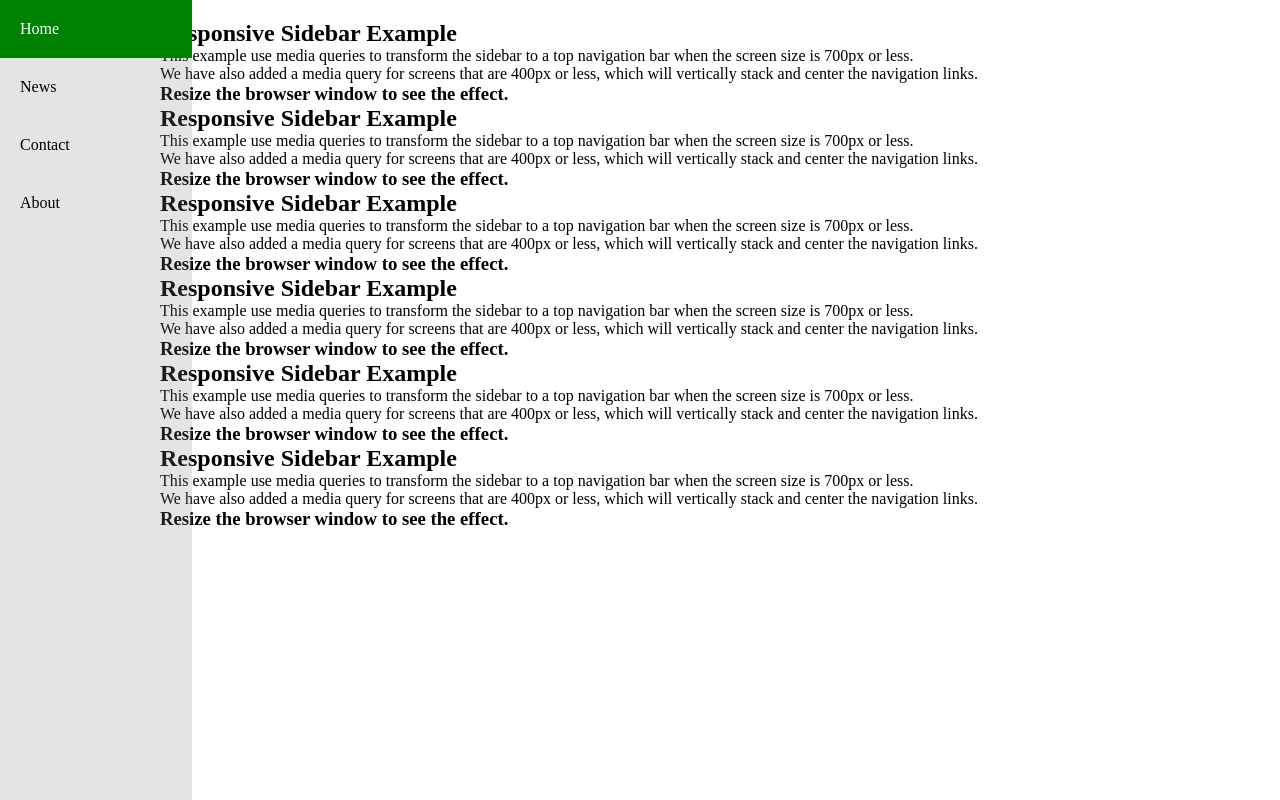
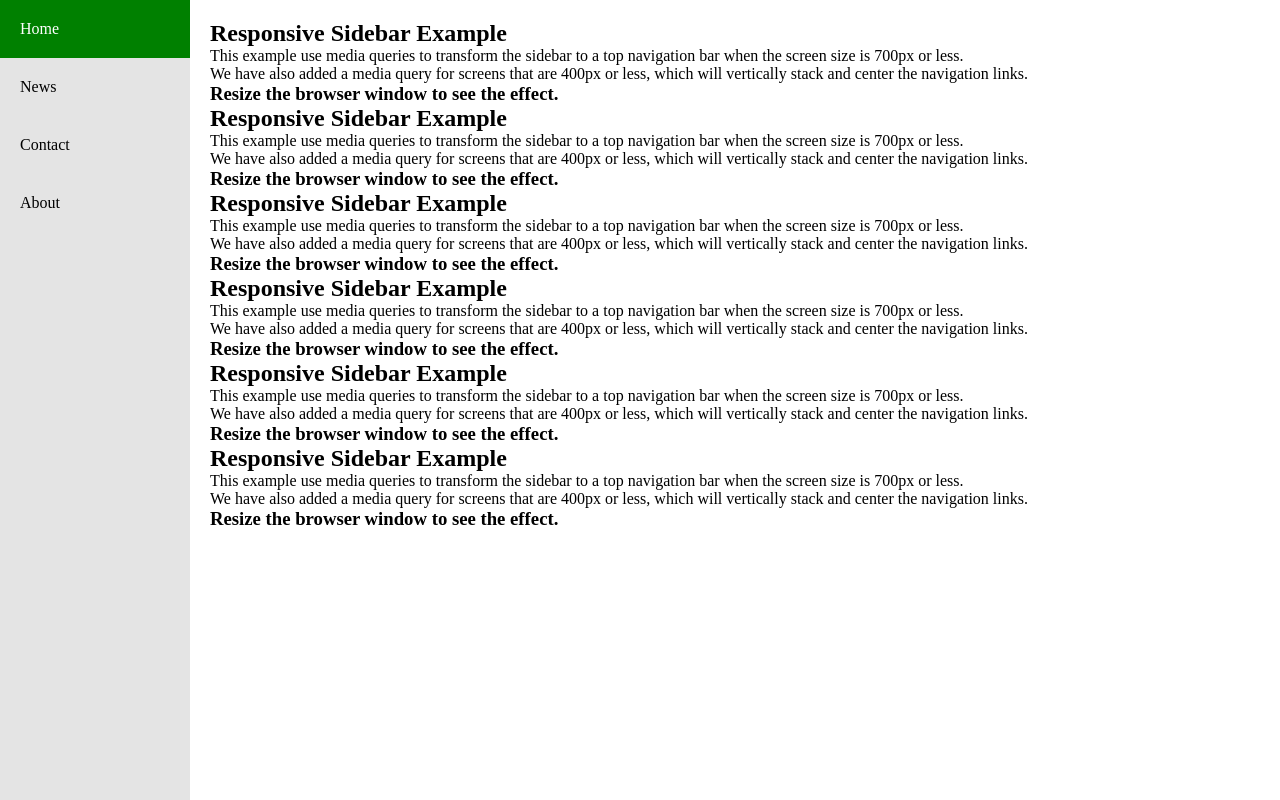
Before and after one commit to ialloyd/html-css-js-playground, a plain HTML site: page t12/index.html in a window 1280 px wide. Drawn offline with Linux system fonts and the light colour scheme.

Commit message:
practice questions

```diff
--- a/t12/styles.css
+++ b/t12/styles.css
@@ -28,7 +28,7 @@
         flex-direction: column;
         height:100%;
         position: fixed;
-        width:15%;
+        width:190px;
     }
     .container{
 
@@ -37,7 +37,7 @@
     }
     .main{
 
-       margin-left:140px;
+       margin-left:190px;
     }
 
 }
```
